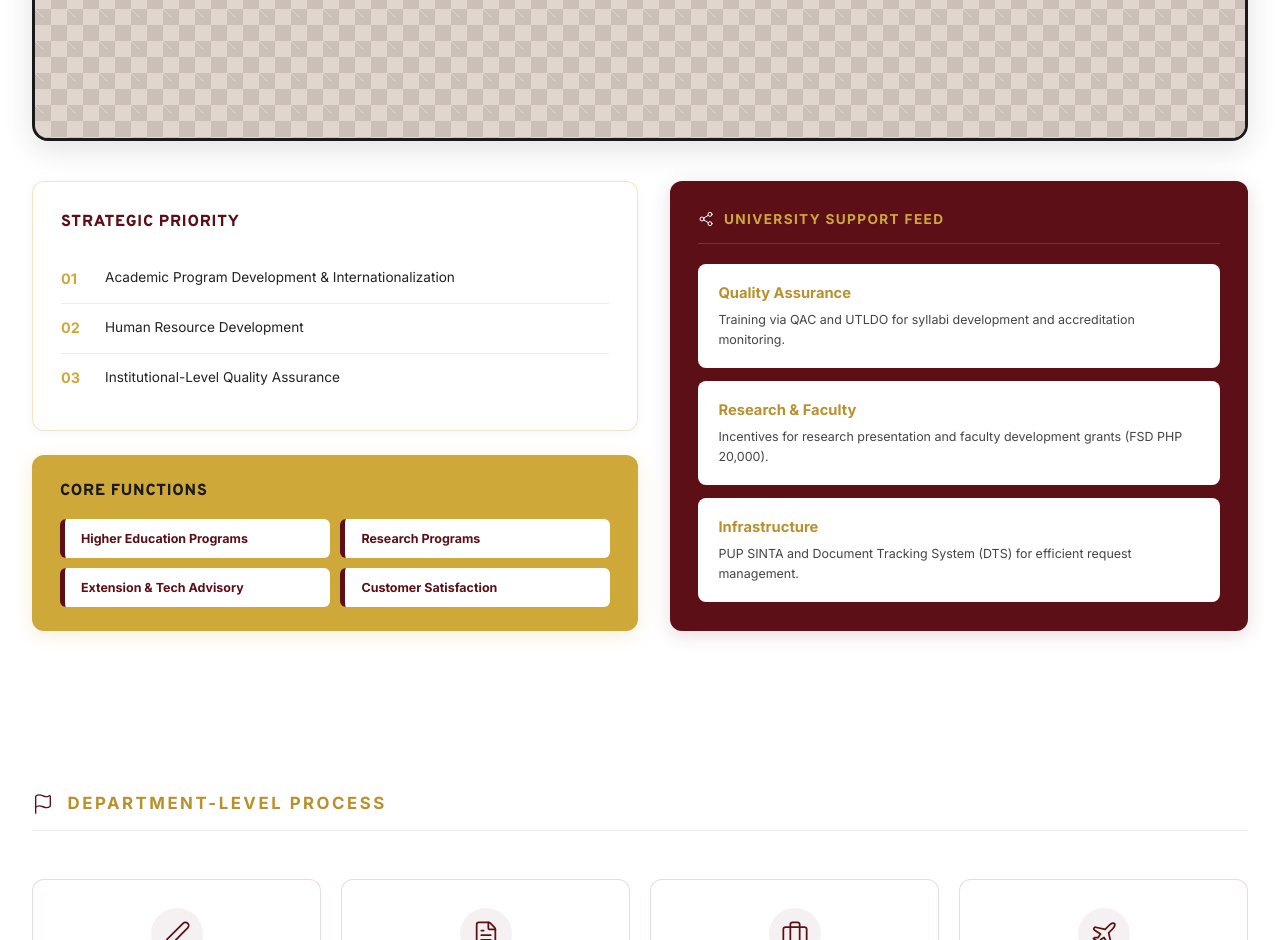
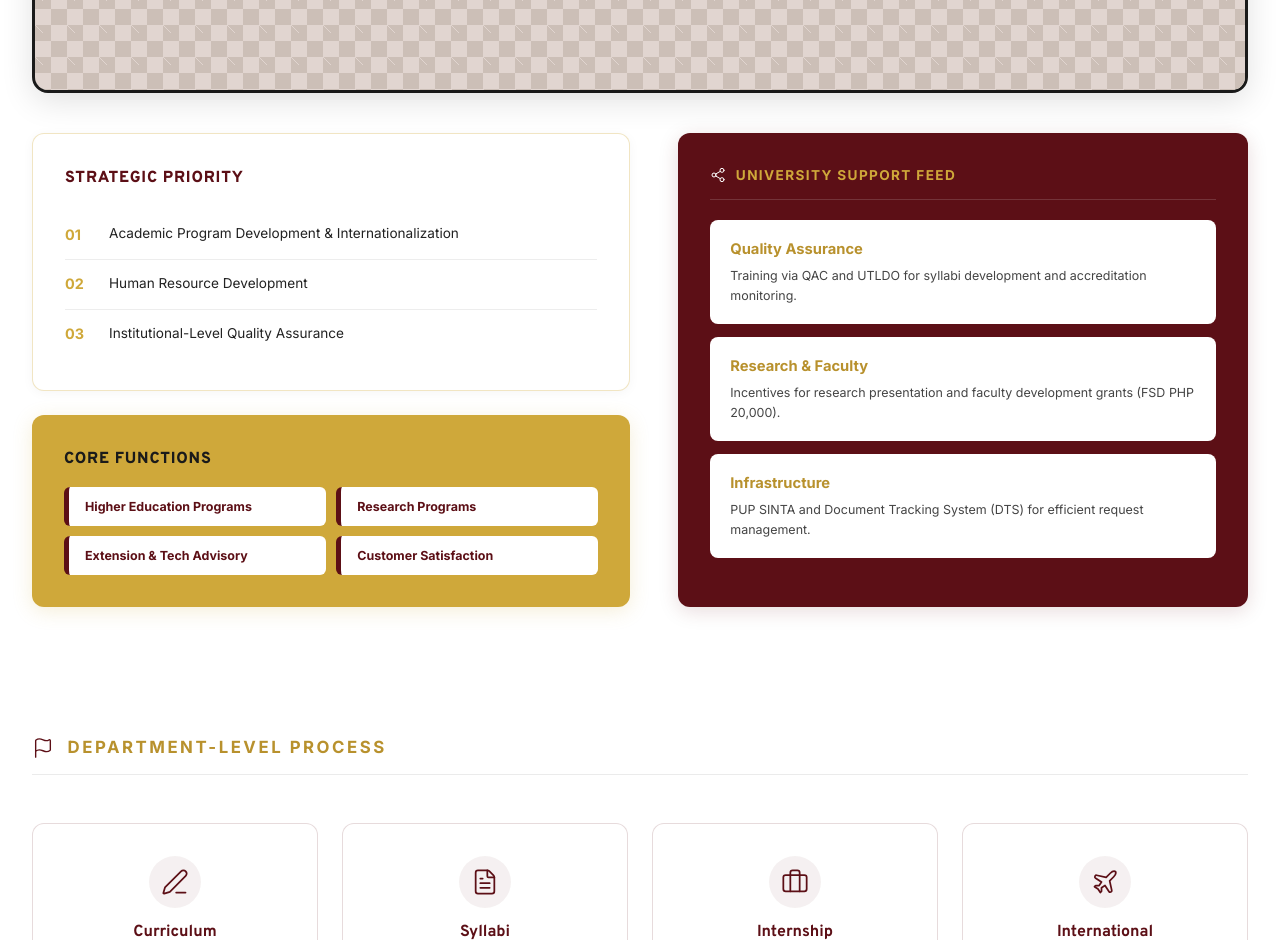
Before and after one commit to fr-anz/DIT-Accred, a SvelteKit app: page /planning in a window 1280 px wide. Shown: the part 1860-2800 px from the top of the page. Built offline with nearby package versions, Linux system fonts and the light colour scheme.

Commit message:
design: optimize whitespace, grid gaps, and card padding for a premium visual flow

```diff
--- a/src/routes/planning/+page.svelte
+++ b/src/routes/planning/+page.svelte
@@ -453,7 +453,7 @@
 	.content_section {
 		max-width: var(--section-max-width);
 		margin: 0 auto;
-		padding: 5rem 2rem;
+		padding: 4rem 2rem; /* Tightened from 5rem to avoid huge 10rem gaps between consecutive sections */
 		font-size: 1.05rem;
 	}
 
@@ -778,12 +778,13 @@
 	.support_grid {
 		display: grid;
 		grid-template-columns: 1.05fr 1fr;
-		gap: 2rem;
+		gap: 3rem; /* Expanded for better breathing room on desktop */
 	}
 
 	@media (max-width: 760px) {
 		.support_grid {
 			grid-template-columns: 1fr;
+			gap: 2rem;
 		}
 	}
 
@@ -798,7 +799,7 @@
 		background: #fff;
 		border: 1px solid rgba(207, 168, 58, 0.3);
 		border-radius: 12px;
-		padding: 1.75rem;
+		padding: 2rem; /* Expanded from 1.75rem for premium feel */
 		box-shadow: 0 2px 12px rgba(0, 0, 0, 0.04);
 	}
 
@@ -850,7 +851,7 @@
 	.core_functions_card {
 		background: var(--color-gold);
 		border-radius: 12px;
-		padding: 1.5rem 1.75rem;
+		padding: 2rem; /* Expanded padding */
 		box-shadow: 0 4px 20px rgba(207, 168, 58, 0.2);
 	}
 
@@ -885,7 +886,7 @@
 	.support_feed {
 		background: var(--color-maroon);
 		border-radius: 12px;
-		padding: 1.75rem;
+		padding: 2rem; /* Expanded padding */
 		color: #fff;
 		display: flex;
 		flex-direction: column;
@@ -943,12 +944,13 @@
 	.process_cards_grid {
 		display: grid;
 		grid-template-columns: repeat(4, 1fr);
-		gap: 1.25rem;
+		gap: 1.5rem; /* Expanded from 1.25rem for alignment with rankings grid */
 	}
 
 	@media (max-width: 760px) {
 		.process_cards_grid {
 			grid-template-columns: repeat(2, 1fr);
+			gap: 1.25rem;
 		}
 	}
 
@@ -961,7 +963,7 @@
 	.process_card {
 		border: 1.5px solid rgba(92, 15, 22, 0.15);
 		border-radius: 12px;
-		padding: 1.75rem 1.25rem;
+		padding: 2rem 1.5rem; /* Expanded from 1.75rem 1.25rem */
 		text-align: center;
 		background: #fff;
 		display: flex;
@@ -1017,7 +1019,7 @@
 		grid-template-columns: repeat(4, 1fr);
 		height: 260px;
 		overflow: hidden;
-		margin: 1rem 0 0 0;
+		margin: 0; /* Let it sit perfectly flush between process and rankings sections */
 	}
 
 	@media (max-width: 768px) {
@@ -1044,7 +1046,7 @@
 	.rankings_grid {
 		display: grid;
 		grid-template-columns: 1fr 1fr 1fr;
-		gap: 1.25rem;
+		gap: 1.5rem; /* Expanded from 1.25rem */
 		align-items: stretch;
 	}
 
```
